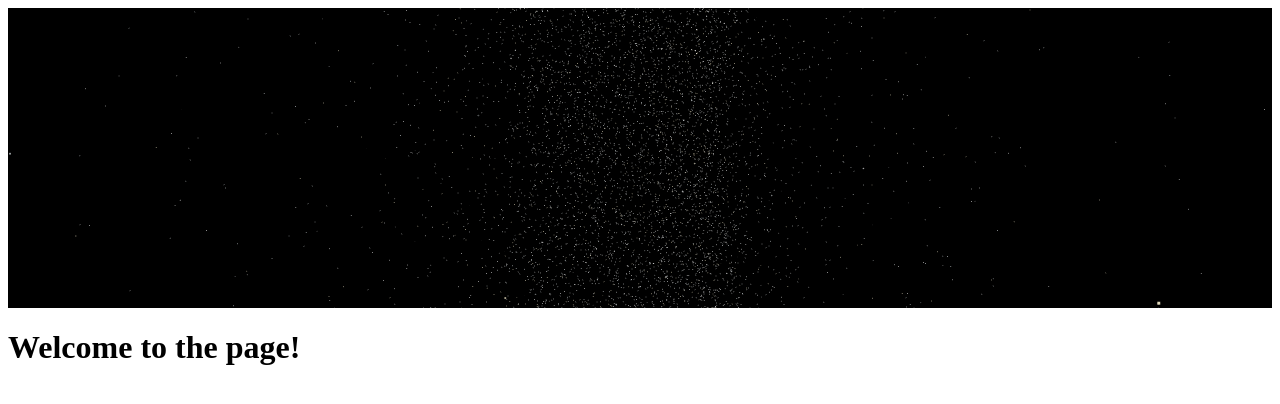
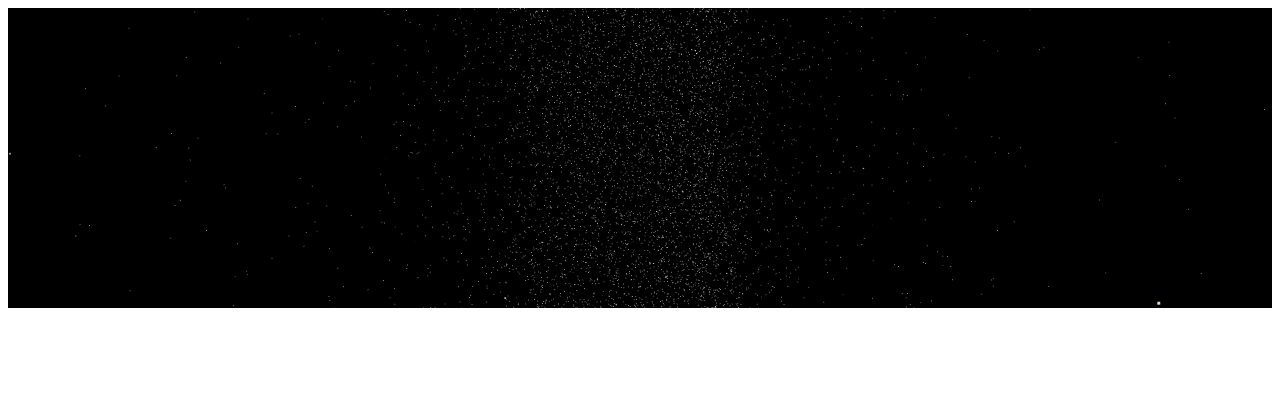
Before and after one commit to Priyansxu/Priyanshu, a Next.js app: page / in a window 1280 px wide. Shown: the top 404 px of the page. Built offline with nearby package versions, Linux system fonts and the light colour scheme.

Commit message:
Update page.jsx

```diff
--- a/app/page.jsx
+++ b/app/page.jsx
@@ -1,7 +1,7 @@
-"use client";
+"use client"
 
-import { Canvas } from "@react-three/fiber";
-import SpaceEffects from "@/components/SpaceEffect";
+import { Canvas } from "@react-three/fiber"
+import SpaceEffects from "@/components/SpaceEffect"
 
 export default function Page() {
   return (
@@ -10,11 +10,6 @@ export default function Page() {
         <color attach="background" args={["#000000"]} />
         <SpaceEffects />
       </Canvas>
-      <div className="absolute inset-0 flex items-center justify-center z-10">
-        <h1 className="text-4xl font-bold text-white">
-          Welcome to the page!
-        </h1>
-      </div>
     </main>
-  );
+  )
 }
```
